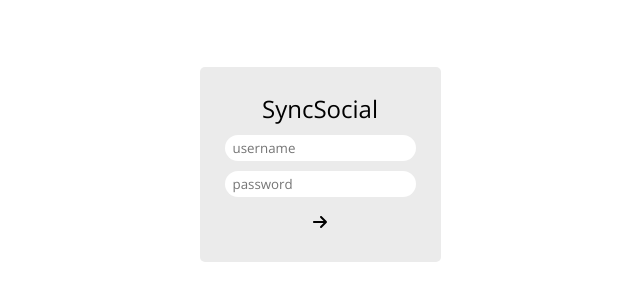
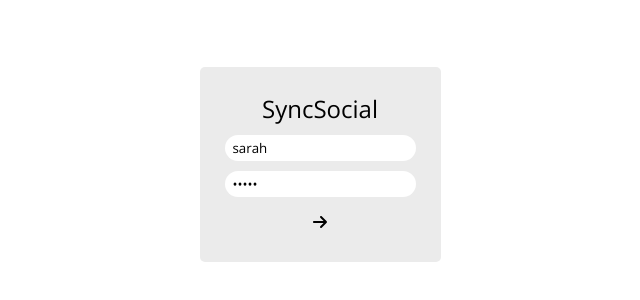
Before and after one commit to sgalbert818/sync-social, a React (Create React App) app: page / in a window 1280 px wide. Shown: the part 236-536 px from the top of the page, without its empty margins (320-960 px from the left). Built offline with nearby package versions, Linux system fonts and the light colour scheme.

Commit message:
setting default login

```diff
--- a/src/components/Login.js
+++ b/src/components/Login.js
@@ -8,8 +8,8 @@ export default function Login() {
     const [loginError, setLoginError] = React.useState(null)
     const [loading, setLoading] = React.useState(null)
     const [loginForm, setLoginForm] = React.useState({
-        username: '',
-        password: ''
+        username: 'sarah',
+        password: 'sarah'
     })
 
     function handleChange(e) {
```
